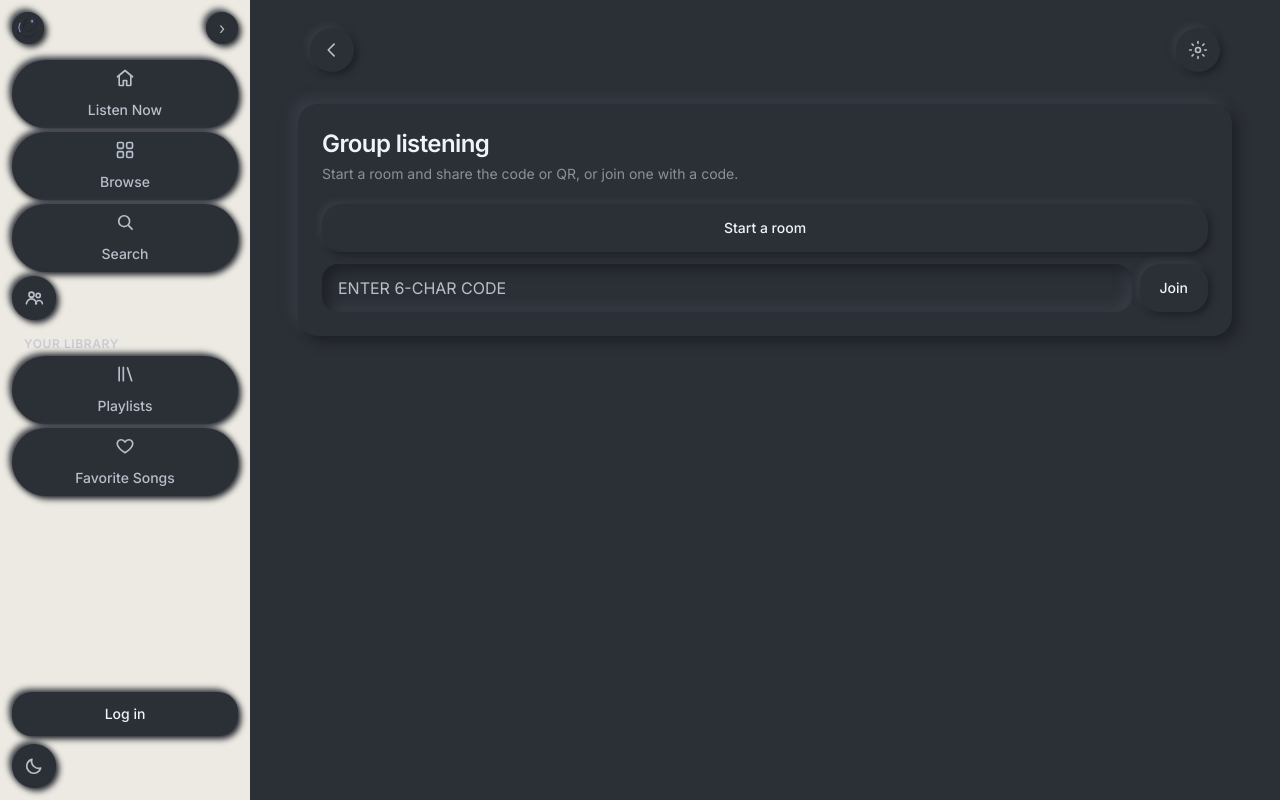
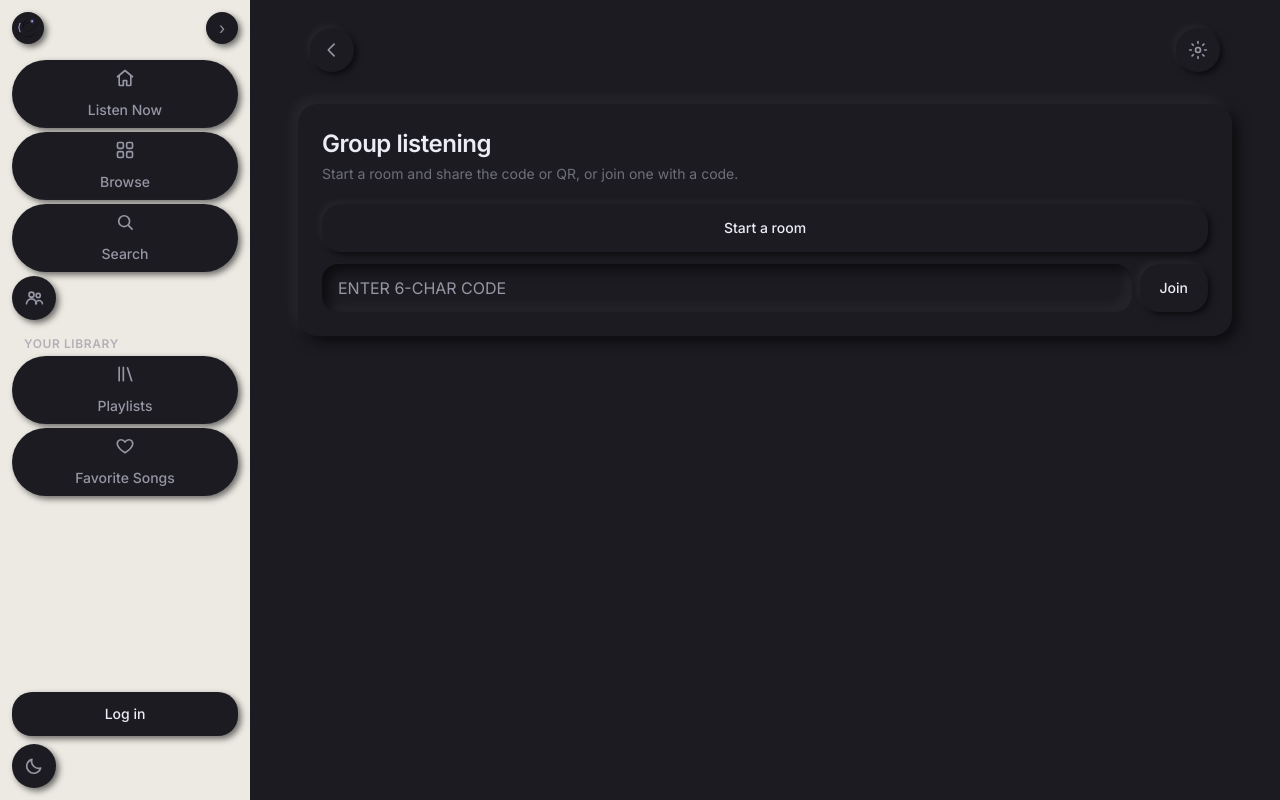
Before and after one commit to Gautam-Droid-code/lunaris, a Next.js app: page /room in a window 1280 px wide. Built offline with nearby package versions, Linux system fonts and the light colour scheme; no server answers.

Commit message:
feat(ui): neo+purple dark theme tokens

```diff
--- a/app/globals.css
+++ b/app/globals.css
@@ -14,8 +14,8 @@
 
 :root[data-theme="dark"] {
   color-scheme: dark;
-  --bg: #1a1a1a;
-  --surface: #1a1a1a;
+  --bg: #1b1b21;
+  --surface: #1b1b21;
   --text: #f1eee8;
   --text-muted: #aaa59c;
   --accent: #dda583;
@@ -52,6 +52,10 @@ body {
 
 .track-title {
   text-transform: lowercase;
+}
+
+h1, h2 {
+  letter-spacing: -0.02em;
 }
 
 .album-art {
--- a/app/neumorphism.css
+++ b/app/neumorphism.css
@@ -25,14 +25,17 @@
   --nm-duration: 240ms;
   --nm-ease: cubic-bezier(0.22, 1, 0.36, 1);
 
-  /* Dark palette (default). These are the player's current dark values. */
-  --nm-bg: #2b2f36;
-  --nm-shadow-dark: #1e2127;
-  --nm-shadow-light: #383d46;
-  --nm-text: #b7bfca;
-  --nm-text-strong: #f0f3f8;
-  /* The player's current dark accent; light uses the shared #6d7cff. */
-  --nm-accent: #8f9bff;
+  /* Dark palette (default) — neo + purple. */
+  --nm-bg: #1b1b21;
+  --nm-shadow-dark: rgba(0, 0, 0, 0.55);
+  --nm-shadow-light: rgba(255, 255, 255, 0.05);
+  --nm-text: #9696a4;
+  --nm-text-strong: #ececf4;
+  --nm-text-faint: #6b6b78;
+  --nm-accent: #b9a3ff;
+  --nm-accent-deep: #8e78e6;
+  --nm-glow: rgba(142, 120, 230, 0.45);
+  --nm-glow-strong: rgba(185, 163, 255, 0.8);
 }
 
 :root[data-theme="light"] {
@@ -42,7 +45,12 @@
   /* Kept from the player's existing light palette. */
   --nm-text: #4b5563;
   --nm-text-strong: #2d3748;
-  --nm-accent: #6d7cff;
+  --nm-text-faint: #6b7280;
+  /* Purple family accent for light theme. */
+  --nm-accent: #8e78e6;
+  --nm-accent-deep: #6d5fd1;
+  --nm-glow: rgba(142, 120, 230, 0.3);
+  --nm-glow-strong: rgba(185, 163, 255, 0.6);
 }
 
 /*
@@ -52,20 +60,16 @@
  *   --nm-blur-scale   (multiplies --nm-blur)
  */
 .nm-raised {
-  --nm-d: calc(var(--nm-distance) * var(--nm-depth-scale, 1));
-  --nm-b: calc(var(--nm-blur) * var(--nm-blur-scale, 1));
   box-shadow:
-    var(--nm-d) var(--nm-d) var(--nm-b) var(--nm-shadow-dark),
-    calc(-1 * var(--nm-d)) calc(-1 * var(--nm-d)) var(--nm-b) var(--nm-shadow-light);
+    -6px -6px 12px var(--nm-shadow-light),
+    6px 6px 14px var(--nm-shadow-dark);
 }
 
 /* Inset well: the same light source, pressed into the surface. */
 .nm-inset {
-  --nm-d: calc(var(--nm-distance) * var(--nm-depth-scale, 1));
-  --nm-b: calc(var(--nm-blur) * var(--nm-blur-scale, 1));
   box-shadow:
-    inset var(--nm-d) var(--nm-d) var(--nm-b) var(--nm-shadow-dark),
-    inset calc(-1 * var(--nm-d)) calc(-1 * var(--nm-d)) var(--nm-b) var(--nm-shadow-light);
+    inset 5px 5px 10px var(--nm-shadow-dark),
+    inset -5px -5px 10px var(--nm-shadow-light);
 }
 
 /*
@@ -73,12 +77,10 @@
  * component's own accent marker) for the active colour cue.
  */
 .nm-pressed {
-  --nm-d: calc(var(--nm-distance) * var(--nm-press-scale, 1));
-  --nm-b: calc(var(--nm-blur) * var(--nm-press-scale, 1));
   background: var(--nm-bg);
   box-shadow:
-    inset var(--nm-d) var(--nm-d) var(--nm-b) var(--nm-shadow-dark),
-    inset calc(-1 * var(--nm-d)) calc(-1 * var(--nm-d)) var(--nm-b) var(--nm-shadow-light);
+    inset 5px 5px 10px var(--nm-shadow-dark),
+    inset -5px -5px 10px var(--nm-shadow-light);
   color: var(--nm-text-strong);
 }
 
```
